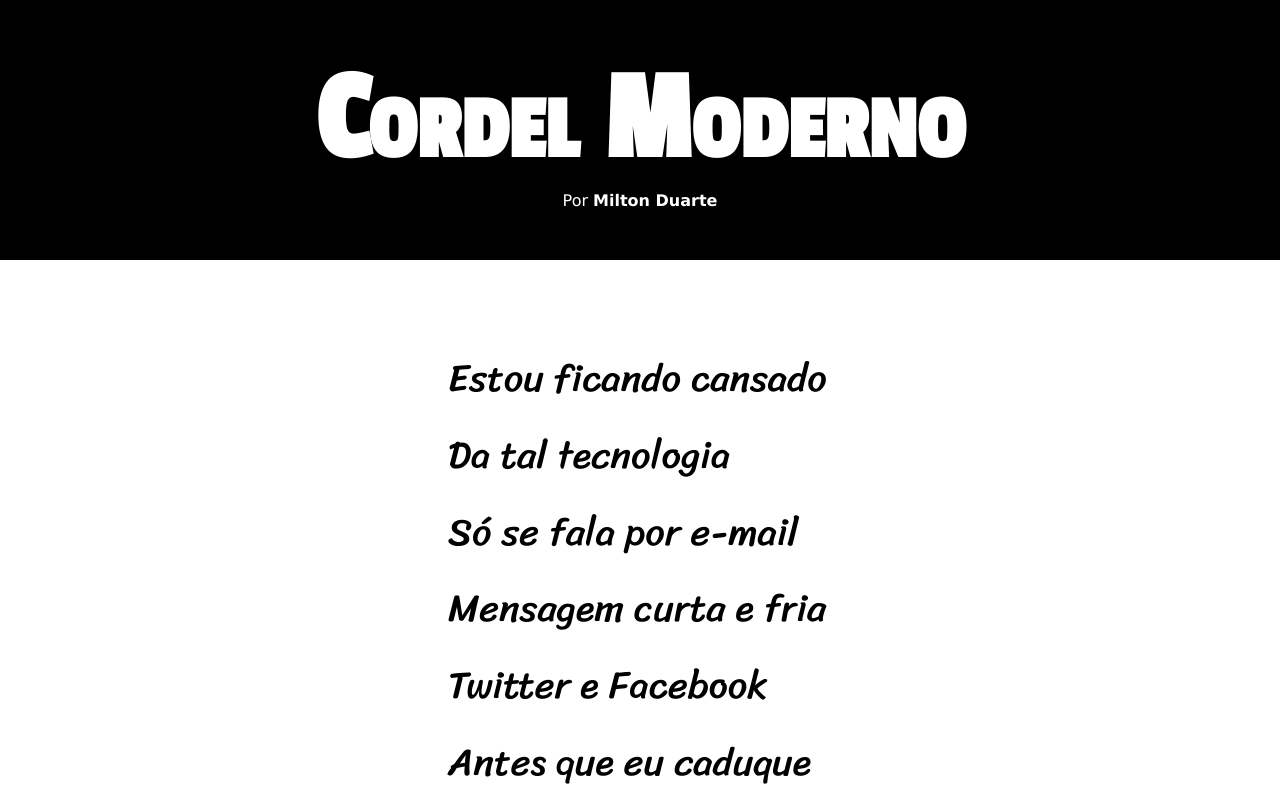
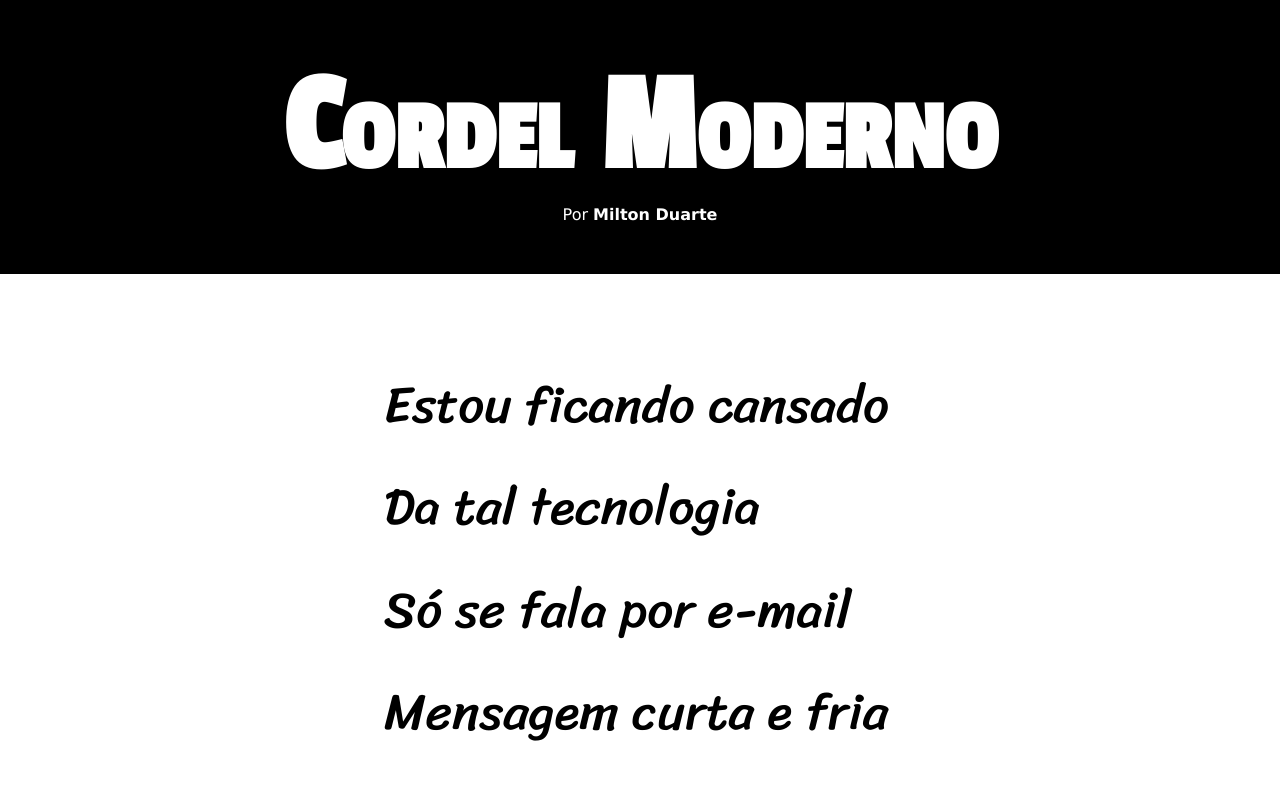
Before and after one commit to ericelmoaugusto/cordel-project, a plain HTML site: page index.html in a window 1280 px wide. Shown: the top 790 px of the page. Drawn offline with Linux system fonts and the light colour scheme.

Commit message:
Update style.css

```diff
--- a/style.css
+++ b/style.css
@@ -29,7 +29,7 @@ header {
 
 header > h1 {
     font-family: var(--font2);
-    font-size: 10vw;
+    font-size: 11vw;
     padding-top: 50px;
     font-variant: small-caps; /* other option:"text-transform: uppercase;" */
 }
@@ -50,8 +50,8 @@ a:hover {
 
 section {
     font-family: var(--font3);
-    font-size: 3vw;
-    padding-left: 35vw;
+    font-size: 4vw;
+    padding-left: 30vw;
     padding-top: 10vh;
     padding-bottom: 3vh;
     line-height: 2em;
```
